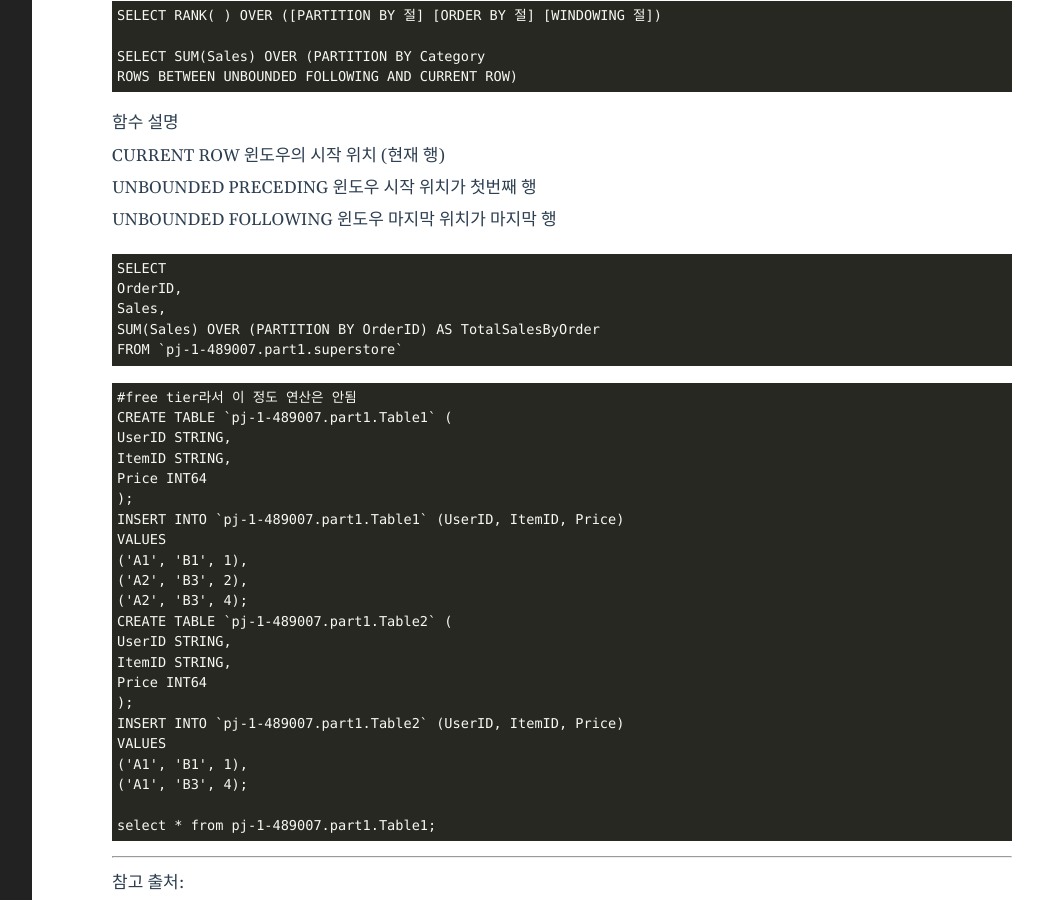
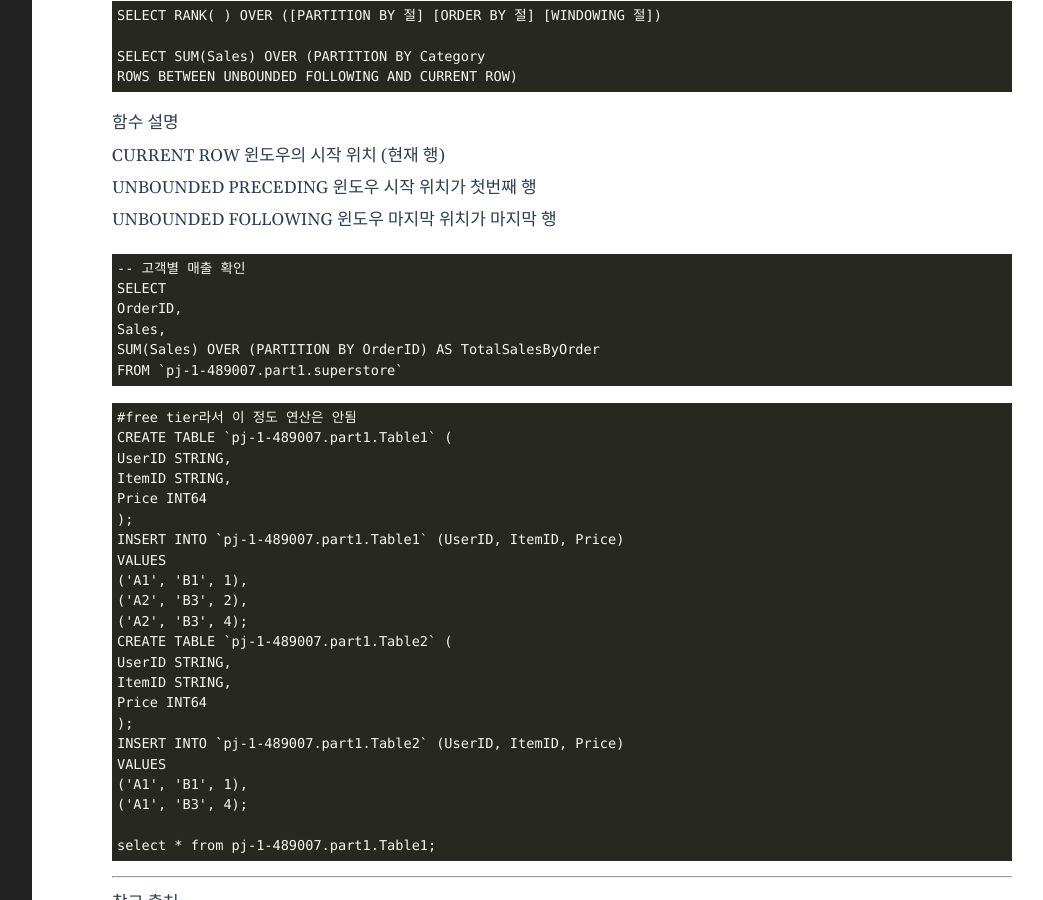
Before and after one commit to shina1221/shina1221.github.io, a Jekyll site: the page built from _posts/MySQL/2026-03-02-뷰, 윈도우, 순휘함수, 집계함수, 행 순서함수.markdown, in a window 1280 px wide and 900 px high, scrolled down 5717 px. Shown: the whole window, without its empty margins (188-1231 px from the left). Built offline with Jekyll 4.4.1, drawn with Linux system fonts in a browser that asks for light colours.

Commit message:
Update 2026-03-02-뷰, 윈도우, 순휘함수, 집계함수, 행 순서함수.markdown

````diff
--- a/_posts/MySQL/2026-03-02-뷰, 윈도우, 순휘함수, 집계함수, 행 순서함수.markdown
+++ b/_posts/MySQL/2026-03-02-뷰, 윈도우, 순휘함수, 집계함수, 행 순서함수.markdown
@@ -251,6 +251,7 @@ CURRENT ROW 윈도우의 시작 위치 (현재 행)
 UNBOUNDED PRECEDING 윈도우 시작 위치가 첫번째 행
 UNBOUNDED FOLLOWING 윈도우 마지막 위치가 마지막 행
 ```
+-- 고객별 매출 확인
 SELECT
 OrderID,
 Sales,
````
